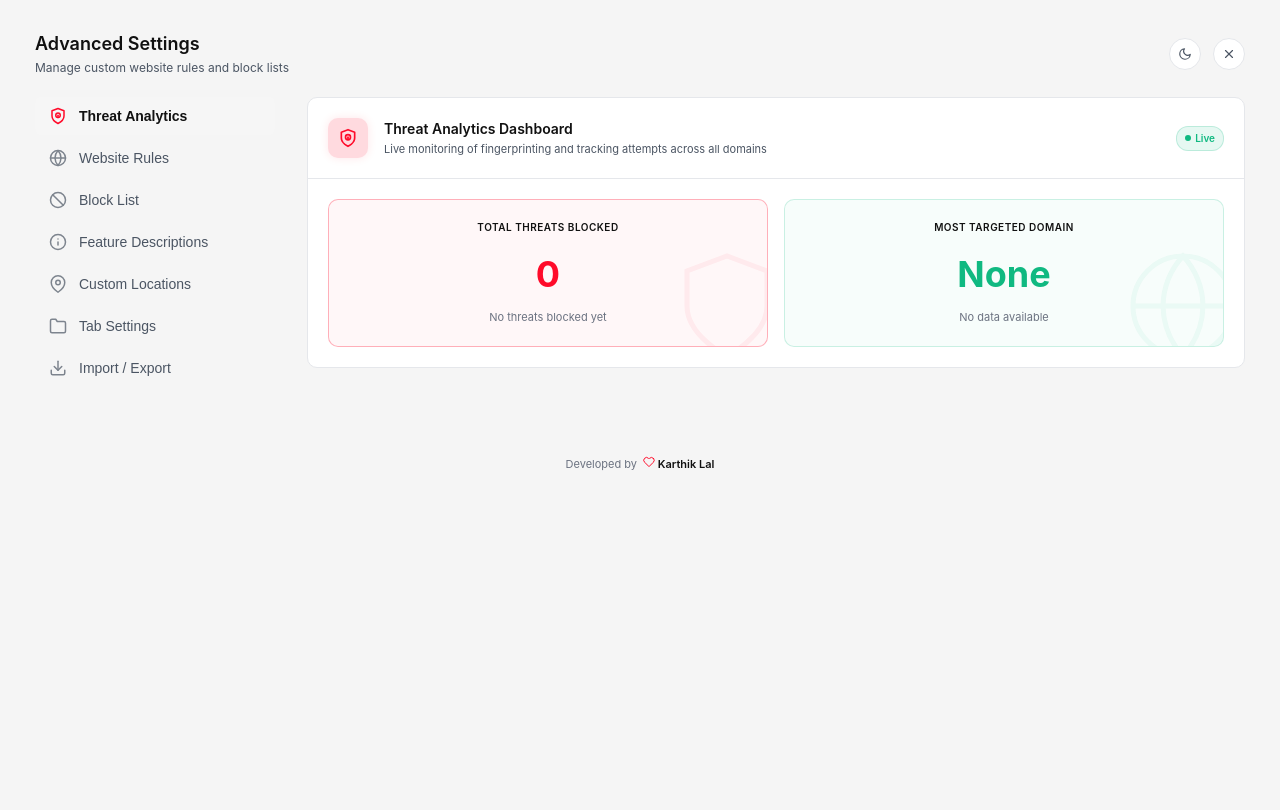
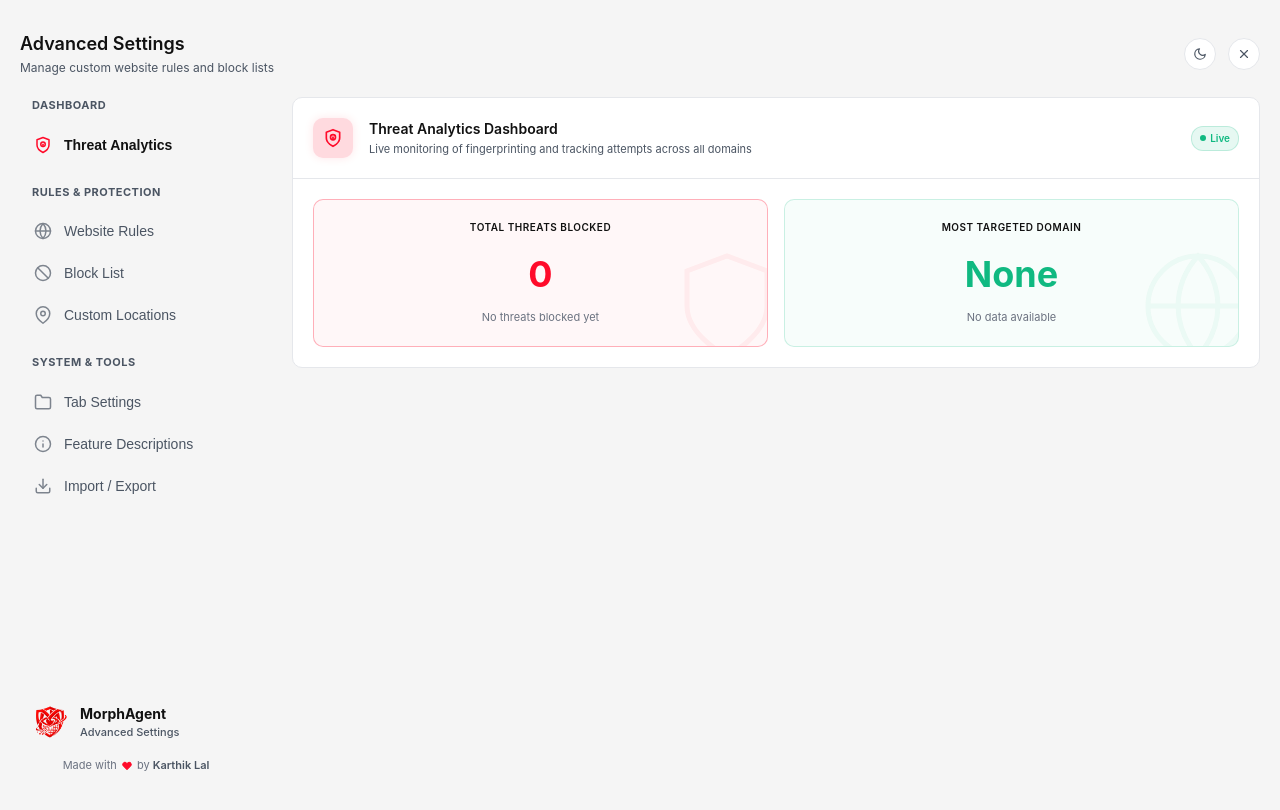
Before and after one commit to karthik558/MorphAgent, a browser extension: page advanced-settings.html in a window 1280 px wide. Drawn offline with Linux system fonts and the light colour scheme.

Commit message:
MorphAgent: enhance sidebar layout with navigation categories and improve form responsiveness

```diff
--- a/advanced-settings.html
+++ b/advanced-settings.html
@@ -39,10 +39,13 @@
       <!-- Sidebar -->
       <aside class="sidebar">
         <nav class="sidebar-nav">
+          <div class="sidebar-category">DASHBOARD</div>
           <button class="sidebar-link active" data-target="section-analytics">
             <svg width="18" height="18" viewBox="0 0 24 24" fill="none" stroke="currentColor" stroke-width="2" stroke-linecap="round" stroke-linejoin="round"><path d="M12 22s8-4 8-10V5l-8-3-8 3v7c0 6 8 10 8 10z"/><circle cx="12" cy="11" r="3"/><polyline points="12 11 12 14"/></svg>
             Threat Analytics
           </button>
+
+          <div class="sidebar-category">RULES & PROTECTION</div>
           <button class="sidebar-link" data-target="section-rules">
             <svg width="18" height="18" viewBox="0 0 24 24" fill="none" stroke="currentColor" stroke-width="2" stroke-linecap="round" stroke-linejoin="round"><circle cx="12" cy="12" r="10"/><line x1="2" y1="12" x2="22" y2="12"/><path d="M12 2a15.3 15.3 0 0 1 4 10 15.3 15.3 0 0 1-4 10 15.3 15.3 0 0 1-4-10 15.3 15.3 0 0 1 4-10z"/></svg>
             Website Rules
@@ -51,22 +54,36 @@
             <svg width="18" height="18" viewBox="0 0 24 24" fill="none" stroke="currentColor" stroke-width="2" stroke-linecap="round" stroke-linejoin="round"><circle cx="12" cy="12" r="10"/><line x1="4.93" y1="4.93" x2="19.07" y2="19.07"/></svg>
             Block List
           </button>
-          <button class="sidebar-link" data-target="section-features">
-            <svg width="18" height="18" viewBox="0 0 24 24" fill="none" stroke="currentColor" stroke-width="2" stroke-linecap="round" stroke-linejoin="round"><circle cx="12" cy="12" r="10"/><line x1="12" y1="16" x2="12" y2="12"/><line x1="12" y1="8" x2="12.01" y2="8"/></svg>
-            Feature Descriptions
-          </button>
           <button class="sidebar-link" data-target="section-locations">
             <svg width="18" height="18" viewBox="0 0 24 24" fill="none" stroke="currentColor" stroke-width="2" stroke-linecap="round" stroke-linejoin="round"><path d="M21 10c0 7-9 13-9 13s-9-6-9-13a9 9 0 0 1 18 0z"/><circle cx="12" cy="10" r="3"/></svg>
             Custom Locations
           </button>
+
+          <div class="sidebar-category">SYSTEM & TOOLS</div>
           <button class="sidebar-link" data-target="section-tab-settings">
             <svg width="18" height="18" viewBox="0 0 24 24" fill="none" stroke="currentColor" stroke-width="2" stroke-linecap="round" stroke-linejoin="round"><path d="M22 19a2 2 0 0 1-2 2H4a2 2 0 0 1-2-2V5a2 2 0 0 1 2-2h5l2 3h9a2 2 0 0 1 2 2z"/></svg>
             Tab Settings
+          </button>
+          <button class="sidebar-link" data-target="section-features">
+            <svg width="18" height="18" viewBox="0 0 24 24" fill="none" stroke="currentColor" stroke-width="2" stroke-linecap="round" stroke-linejoin="round"><circle cx="12" cy="12" r="10"/><line x1="12" y1="16" x2="12" y2="12"/><line x1="12" y1="8" x2="12.01" y2="8"/></svg>
+            Feature Descriptions
           </button>
           <button class="sidebar-link" data-target="section-import-export">
             <svg width="18" height="18" viewBox="0 0 24 24" fill="none" stroke="currentColor" stroke-width="2" stroke-linecap="round" stroke-linejoin="round"><path d="M21 15v4a2 2 0 0 1-2 2H5a2 2 0 0 1-2-2v-4"/><polyline points="7 10 12 15 17 10"/><line x1="12" y1="15" x2="12" y2="3"/></svg>
             Import / Export
           </button>
+
+          <div class="sidebar-brand">
+            <img src="icons/icon.png" alt="MorphAgent Logo" style="width: 36px; height: 36px; border-radius: 8px;">
+            <div class="sidebar-brand-text">
+              <span class="sidebar-brand-title">MorphAgent</span>
+              <span class="sidebar-brand-subtitle">Advanced Settings</span>
+            </div>
+          </div>
+
+          <div class="developer-credit">
+            Made with <svg width="10" height="10" viewBox="0 0 24 24" fill="var(--accent-red)" stroke="var(--accent-red)" stroke-width="2" stroke-linecap="round" stroke-linejoin="round" style="vertical-align: middle; margin: 0 2px;"><path d="M20.84 4.61a5.5 5.5 0 0 0-7.78 0L12 5.67l-1.06-1.06a5.5 5.5 0 0 0-7.78 7.78l1.06 1.06L12 21.23l7.78-7.78 1.06-1.06a5.5 5.5 0 0 0 0-7.78z"/></svg> by <a href="https://karthiklal.in" target="_blank">Karthik Lal</a>
+          </div>
         </nav>
       </aside>
 
@@ -122,8 +139,8 @@
             </div>
             <div class="input-group" style="flex: 2;">
               <label>CUSTOM USER AGENT</label>
-              <div style="display: flex; flex-direction: column; gap: 8px;">
-                <div style="display: flex; gap: 8px;">
+              <div style="display: flex; flex-direction: column; gap: 16px;">
+                <div class="responsive-row">
                   <div class="select-wrapper" style="flex: 1;">
                     <select id="categorySelect" class="custom-select">
                       <option value="">Category...</option>
@@ -137,7 +154,7 @@
                     <svg class="select-chevron" width="14" height="14" viewBox="0 0 24 24" fill="none" stroke="currentColor" stroke-width="2" stroke-linecap="round" stroke-linejoin="round"><polyline points="6 9 12 15 18 9"/></svg>
                   </div>
                 </div>
-                <div style="display: flex; gap: 8px;">
+                <div class="responsive-row">
                   <div class="select-wrapper" style="flex: 1;">
                     <select id="browserSelect" class="custom-select" disabled>
                       <option value="">Browser...</option>
@@ -231,7 +248,7 @@
               </div>
               <div class="input-group" id="geoCustomCoords" style="display: none;">
                 <label>LATITUDE & LONGITUDE</label>
-                <div style="display: flex; gap: 8px;">
+                <div class="responsive-row">
                   <input type="number" id="geoLatRule" class="custom-input" placeholder="Lat" step="any">
                   <input type="number" id="geoLngRule" class="custom-input" placeholder="Lng" step="any">
                 </div>
@@ -499,14 +516,7 @@
       <span id="statusText"></span>
     </div>
 
-    <!-- Footer -->
-    <footer class="footer">
-      <span>Developed by</span>
-      <a href="https://karthiklal.in" target="_blank" class="footer-link" style="color: var(--text-primary); text-decoration: none; font-weight: 600;">
-        <svg class="heart-icon" width="12" height="12" viewBox="0 0 24 24" fill="none" stroke="currentColor" stroke-width="2" stroke-linecap="round" stroke-linejoin="round"><path d="M20.84 4.61a5.5 5.5 0 0 0-7.78 0L12 5.67l-1.06-1.06a5.5 5.5 0 0 0-7.78 7.78l1.06 1.06L12 21.23l7.78-7.78 1.06-1.06a5.5 5.5 0 0 0 0-7.78z"/></svg>
-        Karthik Lal
-      </a>
-    </footer>
+
   </div>
 
   <input type="file" id="importFile" style="display: none;" accept=".json">
--- a/css/advanced-settings.css
+++ b/css/advanced-settings.css
@@ -69,7 +69,8 @@ body {
 
 .container {
   min-height: 100vh;
-  max-width: 1250px;
+  max-width: 1400px;
+  width: 100%;
   margin: 0 auto;
   display: flex;
   flex-direction: column;
@@ -101,12 +102,71 @@ body {
 .sidebar {
   width: 240px;
   flex-shrink: 0;
+  display: flex;
+  flex-direction: column;
+  position: sticky;
+  top: 20px;
+  height: calc(100vh - 100px);
 }
 
 .sidebar-nav {
   display: flex;
   flex-direction: column;
   gap: 4px;
+  overflow-y: auto;
+  flex: 1;
+  padding-right: 8px; /* For scrollbar */
+}
+
+.sidebar-category {
+  font-size: 11px;
+  font-weight: 700;
+  color: var(--text-secondary);
+  text-transform: uppercase;
+  letter-spacing: 0.5px;
+  margin-top: 16px;
+  margin-bottom: 8px;
+  padding-left: 12px;
+}
+.sidebar-category:first-child {
+  margin-top: 0;
+}
+
+.sidebar-brand {
+  margin-top: auto;
+  padding: 24px 12px 12px;
+  display: flex;
+  align-items: center;
+  gap: 12px;
+}
+.sidebar-brand-text {
+  display: flex;
+  flex-direction: column;
+}
+.sidebar-brand-title {
+  font-size: 14px;
+  font-weight: 700;
+  color: var(--text-primary);
+}
+.sidebar-brand-subtitle {
+  font-size: 11px;
+  color: var(--text-secondary);
+  font-weight: 500;
+}
+.developer-credit {
+  text-align: center;
+  padding-bottom: 24px;
+  font-size: 11px;
+  color: var(--text-tertiary);
+}
+.developer-credit a {
+  color: var(--text-secondary);
+  text-decoration: none;
+  font-weight: 600;
+  transition: color 0.2s;
+}
+.developer-credit a:hover {
+  color: var(--text-primary);
 }
 
 .sidebar-link {
@@ -628,6 +688,11 @@ input:checked + .toggle-slider:before {
   box-shadow: 0 0 8px rgba(255, 11, 42, 0.4);
 }
 
+.responsive-row {
+  display: flex;
+  gap: 8px;
+}
+
 /* Responsive Layout */
 @media (max-width: 900px) {
   .layout-wrapper {
@@ -637,14 +702,22 @@ input:checked + .toggle-slider:before {
 
   .sidebar {
     width: 100%;
+    position: static;
+    height: auto;
   }
 
   .sidebar-nav {
     flex-direction: row;
     overflow-x: auto;
+    overflow-y: visible;
     padding-bottom: 8px;
     -webkit-overflow-scrolling: touch;
     gap: 8px;
+    height: auto;
+  }
+
+  .sidebar-category, .sidebar-brand, .developer-credit {
+    display: none !important;
   }
 
   .sidebar-link {
@@ -661,14 +734,15 @@ input:checked + .toggle-slider:before {
   .header-actions {
     align-self: flex-end;
   }
+
+  .form-row, .responsive-row {
+    flex-direction: column !important;
+    align-items: stretch !important;
+    gap: 12px !important;
+  }
 }
 
 @media (max-width: 600px) {
-  .form-row {
-    flex-direction: column;
-    align-items: stretch !important;
-  }
-
   .analytics-grid {
     grid-template-columns: 1fr;
   }
```
